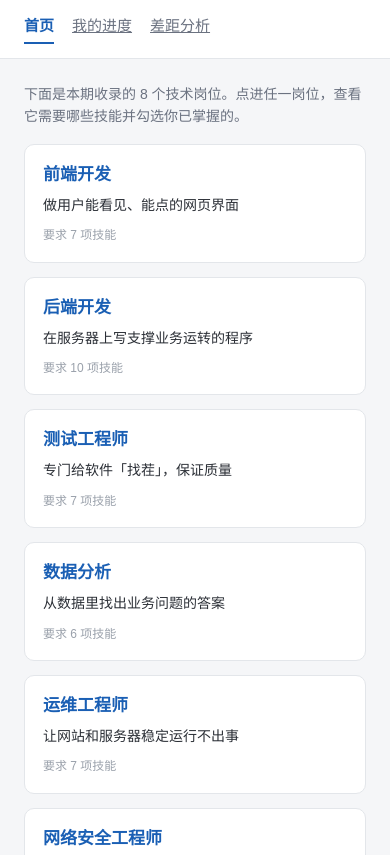
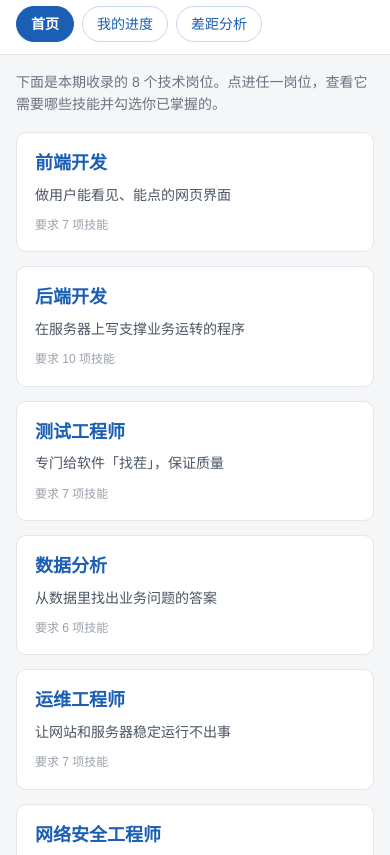
Before and after one commit to XingHo-VibeCoding/offer-coach, a plain HTML site: page index.html in a window 390 px wide. Shown: the part 84-939 px from the top of the page. Drawn offline with Linux system fonts and the light colour scheme.

Commit message:
Day 8｜首页四态+导航按钮化+手机适配
改了什么：首页渲染补齐加载/空/错误/正常四种状态；渲染前先清容器修复占位残留 bug。

加了什么：导航胶囊按钮样式、卡片三档视觉层级、720px 以下单列纵向堆叠适配。

```diff
--- a/css/style.css
+++ b/css/style.css
@@ -18,10 +18,15 @@ body {
 .site-title { font-size: 26px; color: #1a5fb4; }
 .site-sub { color: #6b7280; font-size: 14px; margin-top: 2px; }
 
-.site-nav { margin-top: 12px; display: flex; gap: 18px; }
-.nav-item { font-size: 15px; color: #6b7280; padding-bottom: 4px; }
-.nav-item.is-active { color: #1a5fb4; font-weight: bold; border-bottom: 2px solid #1a5fb4; }
-.nav-item.is-disabled { color: #c3c8cf; }
+.site-nav { margin-top: 14px; display: flex; gap: 10px; flex-wrap: wrap; }
+/* Day 8：导航从灰色小字改成胶囊按钮，一眼能看出可点和当前所在页 */
+.nav-item {
+  font-size: 15px; padding: 7px 18px; border-radius: 18px;
+  color: #1a5fb4; background: #ffffff; border: 1px solid #c9d7ec;
+  text-decoration: none;
+}
+.nav-item:hover { border-color: #1a5fb4; background: #f0f6ff; }
+.nav-item.is-active { background: #1a5fb4; border-color: #1a5fb4; color: #ffffff; font-weight: bold; }
 
 /* 主体 */
 .main { max-width: 960px; margin: 0 auto; padding: 24px; }
@@ -41,11 +46,22 @@ body {
   padding: 16px 18px;
   text-decoration: none;
   color: inherit;
+  overflow-wrap: break-word; /* 长单词/长链接不把卡片撑破 */
 }
-.job-card:hover { border-color: #1a5fb4; }
-.job-card h2 { font-size: 17px; color: #1a5fb4; }
-.job-card .job-intro { font-size: 14px; margin-top: 6px; }
+.job-card:hover { border-color: #1a5fb4; box-shadow: 0 2px 8px rgba(26, 95, 180, 0.12); }
+/* Day 8：拉开三档层级，让卡片更好扫描——岗位名大、介绍中、元信息小 */
+.job-card h2 { font-size: 18px; color: #1a5fb4; }
+.job-card .job-intro { font-size: 14px; color: #4b5563; margin-top: 6px; }
 .job-card .job-meta { font-size: 12px; color: #9aa1ab; margin-top: 10px; }
+
+/* Day 8：四种页面状态的提示样式（加载中/空/错误共用一套骨架） */
+.state-tip {
+  grid-column: 1 / -1; /* 在网格里横跨整行 */
+  font-size: 14px; color: #6b7280; line-height: 1.6;
+  background: #ffffff; border: 1px dashed #d3d7dd; border-radius: 10px;
+  padding: 18px 20px;
+}
+.state-error { color: #b91c1c; background: #fff7f7; border-color: #f3c1c1; }
 
 .noscript-tip { color: #b45309; }
 
@@ -185,6 +201,13 @@ body {
 .col-plan .result-note { padding-left: 24px; }
 .result-empty { font-size: 13px; color: #9aa1ab; }
 
+/* Day 8：手机宽度——纵向堆叠、缩边距、导航换行不溢出 */
 @media (max-width: 720px) {
+  .site-header { padding: 16px 16px 12px; }
+  .main { padding: 16px; }
+  .site-title { font-size: 22px; }
+  .site-nav { gap: 8px; }
+  .nav-item { font-size: 14px; padding: 6px 14px; }
+  .job-grid { grid-template-columns: 1fr; }
   .result-grid { grid-template-columns: 1fr; }
 }
--- a/index.html
+++ b/index.html
@@ -22,8 +22,10 @@
       <p>下面是本期收录的 8 个技术岗位。点进任一岗位，查看它需要哪些技能并勾选你已掌握的。</p>
     </section>
 
-    <!-- 岗位卡片由 js/app.js 从 js/data.js 渲染 -->
-    <section id="job-list" class="job-grid" aria-label="岗位清单"></section>
+    <!-- 岗位卡片由 js/app.js 从 js/data.js 渲染；下面是加载态占位，渲染成功后会被替换 -->
+    <section id="job-list" class="job-grid" aria-label="岗位清单">
+      <p class="state-tip state-loading">正在加载岗位数据…</p>
+    </section>
 
     <noscript>
       <p class="noscript-tip">本页面需要开启 JavaScript 才能显示岗位清单。</p>
--- a/js/app.js
+++ b/js/app.js
@@ -1,24 +1,37 @@
-// offer-coach 首页渲染 —— Day 7 骨架版
-// 职责只有一个：把 js/data.js 里的 8 个岗位渲染成首页卡片（对应 PRD F1 / P1）
-// 存储走 storage.js、差距分析走 analyze.js —— 都是后续步骤的事，本文件不碰
+// offer-coach 首页渲染 —— Day 8（四种页面状态：加载中 / 空 / 正常 / 错误）
+// 加载态由 index.html 里 #job-list 的预置占位承担，本脚本执行时负责落到后三种之一：
+//   window.JOBS 不存在（data.js 没加载成功）→ 错误态
+//   JOBS 是空数组 → 空态
+//   否则 → 正常态，渲染岗位卡片（数据来自本地 mock 文件 js/data.js）
 
 (function () {
   "use strict";
 
-  var jobs = window.JOBS || [];
   var grid = document.getElementById("job-list");
 
   if (!grid) return; // 找不到容器就不做事，避免报错刷屏
 
-  if (jobs.length === 0) {
-    grid.textContent = "岗位数据为空：请检查 js/data.js";
+  // 错误态：数据文件没加载出来（文件缺失、路径写错、脚本加载失败等）
+  if (typeof window.JOBS === "undefined") {
+    grid.innerHTML =
+      '<p class="state-tip state-error">岗位数据加载失败：读不到岗位清单（js/data.js 可能没加载成功）。请刷新页面试试；仍不行请检查文件是否存在。</p>';
     return;
   }
 
+  var jobs = window.JOBS;
+
+  // 空态：数据加载成功了，但清单里一个岗位都没有
+  if (jobs.length === 0) {
+    grid.innerHTML =
+      '<p class="state-tip state-empty">岗位清单是空的：数据文件里还没有收录任何岗位。</p>';
+    return;
+  }
+
+  // 正常态：先清掉「加载中」占位，再渲染岗位卡片
+  grid.textContent = "";
   jobs.forEach(function (job) {
     var card = document.createElement("a");
     card.className = "job-card";
-    // 详情页 job.html 在下一步（2c）实现；先用带参数的链接占位
     card.href = "job.html?job=" + encodeURIComponent(job.name);
 
     var title = document.createElement("h2");
```
